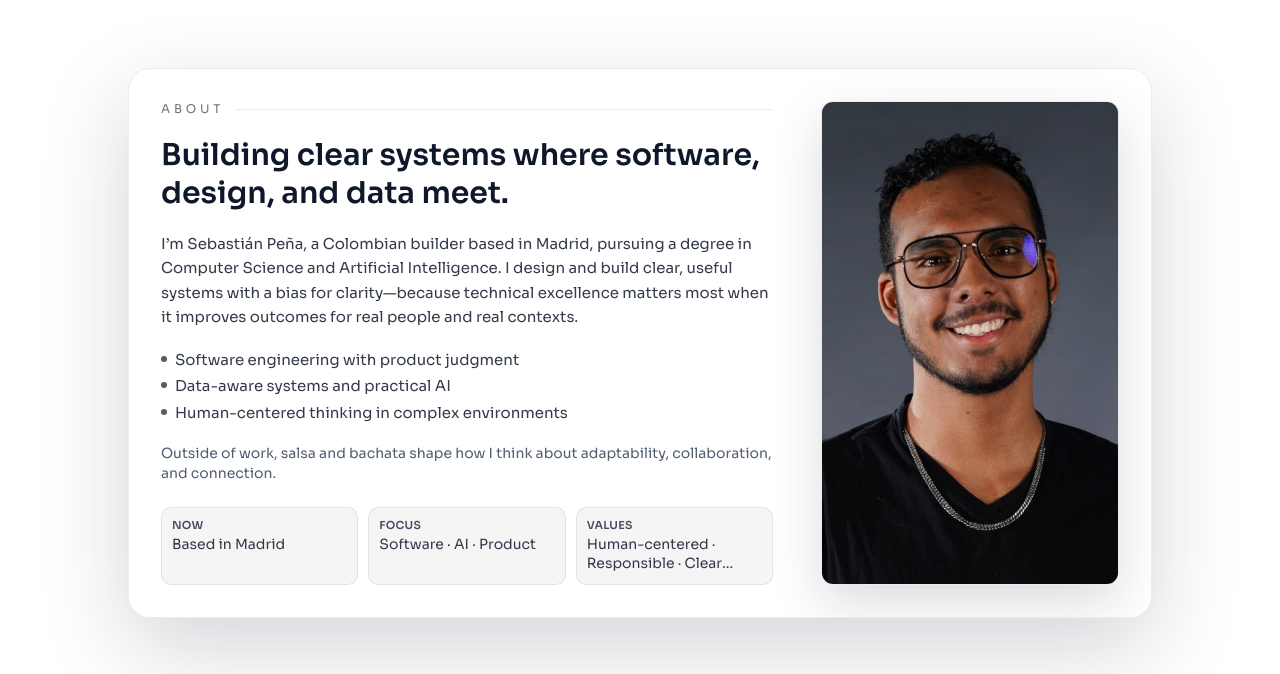
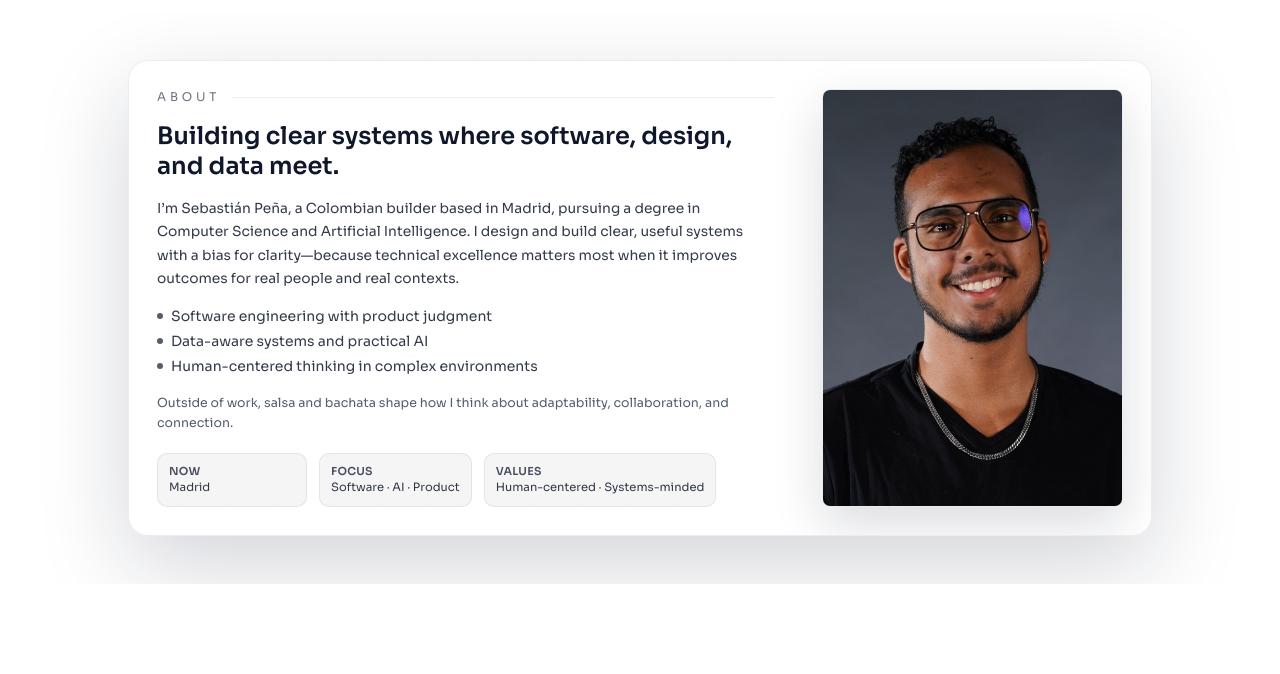
Before and after one commit to JSebastianIEU/web-portfolio, a Next.js app: page / in a window 1280 px wide. Shown: the part 788-1462 px from the top of the page. After the commit the page ends 1372 px from the top, so only its background shows below. Built offline with nearby package versions, Linux system fonts and the light colour scheme.

Commit message:
little touches

```diff
--- a/src/components/AboutSection.tsx
+++ b/src/components/AboutSection.tsx
@@ -5,9 +5,9 @@ import Image from "next/image";
 import { useTheme } from "@/components/providers/theme-provider";
 
 const info = [
-  { label: "Now", value: "Based in Madrid" },
+  { label: "Now", value: "Madrid" },
   { label: "Focus", value: "Software · AI · Product" },
-  { label: "Values", value: "Human-centered · Responsible · Clear execution" },
+  { label: "Values", value: "Human-centered · Systems-minded" },
 ];
 
 export default function AboutSection() {
@@ -25,15 +25,15 @@ export default function AboutSection() {
   const badgeStyle = (): CSSProperties => ({
     border: isDark ? "1px solid rgba(255,255,255,0.12)" : "1px solid rgba(15,23,42,0.08)",
     background: isDark ? "rgba(255,255,255,0.04)" : "rgba(15,23,42,0.04)",
-    padding: "10px",
+    padding: "10px 11px",
     borderRadius: 10,
-    lineHeight: 1.35,
+    lineHeight: 1.3,
   });
 
   return (
     <section
       id="about"
-      className="relative min-h-[68vh] flex items-center justify-center px-4 md:px-5 py-10 md:py-14 overflow-hidden"
+      className="relative min-h-[68vh] flex items-center justify-center px-4 md:px-5 py-9 md:py-12 overflow-hidden"
       style={{ cursor: "none" }}
     >
       {/* Subtle grid overlay inside the section to keep identity consistent */}
@@ -44,7 +44,7 @@ export default function AboutSection() {
           backgroundImage: "var(--grid-pattern)",
           backgroundSize: "var(--grid-size) var(--grid-size)",
           backgroundPosition: "var(--grid-offset-x) var(--grid-offset-y)",
-          opacity: isDark ? 0.05 : 0.07,
+          opacity: isDark ? 0.05 : 0.06,
           maskImage: "radial-gradient(120% 120% at 50% 50%, black 55%, transparent 100%)",
           WebkitMaskImage: "radial-gradient(120% 120% at 50% 50%, black 55%, transparent 100%)",
         }}
@@ -52,7 +52,7 @@ export default function AboutSection() {
 
       <div className="relative w-full max-w-5xl mx-auto">
         <div
-          className="relative overflow-hidden rounded-[22px] shadow-xl"
+          className="relative overflow-hidden rounded-[20px] shadow-xl"
           style={cardStyle}
         >
           <div
@@ -65,8 +65,8 @@ export default function AboutSection() {
             }}
           />
 
-          <div className="relative grid grid-cols-1 md:grid-cols-12 gap-6 lg:gap-8 p-6 md:p-8 items-start">
-            <div className="md:col-span-8 flex flex-col gap-4 md:gap-5 md:pr-4">
+          <div className="relative grid grid-cols-1 md:grid-cols-12 gap-6 lg:gap-8 p-5 md:p-7 items-start">
+            <div className="md:col-span-8 flex flex-col gap-3.5 md:gap-4 md:pr-4">
               <div className="flex items-center gap-3">
                 <div
                   className="text-xs uppercase tracking-[0.32em]"
@@ -81,14 +81,14 @@ export default function AboutSection() {
               </div>
 
               <h2
-                className="text-2xl md:text-3xl font-semibold leading-tight"
+                className="text-xl md:text-2xl font-semibold leading-tight"
                 style={{ color: isDark ? "#f8fafc" : "#0f172a" }}
               >
                 Building clear systems where software, design, and data meet.
               </h2>
 
               <p
-                className="text-sm md:text-[15px] leading-relaxed max-w-prose"
+                className="text-[12.8px] md:text-[13.8px] leading-[1.7] max-w-prose"
                 style={{ color: isDark ? "rgba(229,231,235,0.9)" : "rgba(15,23,42,0.85)" }}
               >
                 I’m Sebastián Peña, a Colombian builder based in Madrid, pursuing a degree in Computer Science and
@@ -96,7 +96,7 @@ export default function AboutSection() {
                 technical excellence matters most when it improves outcomes for real people and real contexts.
               </p>
 
-              <ul className="space-y-1.5 text-sm md:text-[15px] leading-snug max-w-prose">
+              <ul className="space-y-1.5 text-sm md:text-[14px] leading-snug max-w-prose">
                 {[
                   "Software engineering with product judgment",
                   "Data-aware systems and practical AI",
@@ -117,15 +117,23 @@ export default function AboutSection() {
               </ul>
 
               <p
-                className="text-xs md:text-sm max-w-prose"
+                className="text-xs md:text-[12.5px] leading-[1.6] max-w-prose"
                 style={{ color: isDark ? "rgba(203,213,225,0.9)" : "rgba(71,85,105,0.95)" }}
               >
                 Outside of work, salsa and bachata shape how I think about adaptability, collaboration, and connection.
               </p>
 
-              <div className="grid grid-cols-1 sm:grid-cols-3 gap-2.5 pt-1">
-                {info.map((item) => (
-                  <div key={item.label} style={badgeStyle()}>
+              <div className="flex flex-col sm:flex-row sm:items-stretch gap-2.5 sm:gap-3 pt-1 sm:flex-nowrap sm:self-start">
+                {info.map((item, idx) => (
+                  <div
+                    key={item.label}
+                    className={`w-full inline-flex flex-col justify-between h-full sm:w-auto sm:flex-none ${
+                      idx === 2
+                        ? "sm:min-w-[190px] sm:max-w-[240px]"
+                        : "sm:min-w-[150px] sm:max-w-[200px]"
+                    }`}
+                    style={badgeStyle()}
+                  >
                     <div
                       className="text-[11px] font-semibold uppercase tracking-wide mb-0.5"
                       style={{ color: isDark ? "rgba(226,232,240,0.85)" : "rgba(15,23,42,0.75)" }}
@@ -133,7 +141,7 @@ export default function AboutSection() {
                       {item.label}
                     </div>
                     <div
-                      className="text-sm leading-snug line-clamp-2"
+                      className="text-[11.5px] leading-snug line-clamp-2"
                       style={{ color: isDark ? "rgba(226,232,240,0.88)" : "rgba(15,23,42,0.85)" }}
                     >
                       {item.value}
@@ -145,8 +153,9 @@ export default function AboutSection() {
 
             <div className="md:col-span-4 flex items-start justify-end self-stretch h-full">
               <div
-                className="relative w-full max-w-xs md:max-w-sm aspect-[3/4] rounded-xl overflow-hidden h-full max-h-[520px]"
+                className="relative w-full max-w-xs md:max-w-sm h-full min-h-[320px] max-h-[520px] rounded-lg overflow-hidden"
                 style={{
+                  aspectRatio: "4 / 5",
                   border: isDark ? "1px solid rgba(255,255,255,0.12)" : "1px solid rgba(15,23,42,0.08)",
                   boxShadow: isDark ? "0 18px 50px rgba(0,0,0,0.35)" : "0 18px 50px rgba(15,23,42,0.15)",
                   background: isDark ? "rgba(255,255,255,0.03)" : "rgba(255,255,255,0.9)",
```
